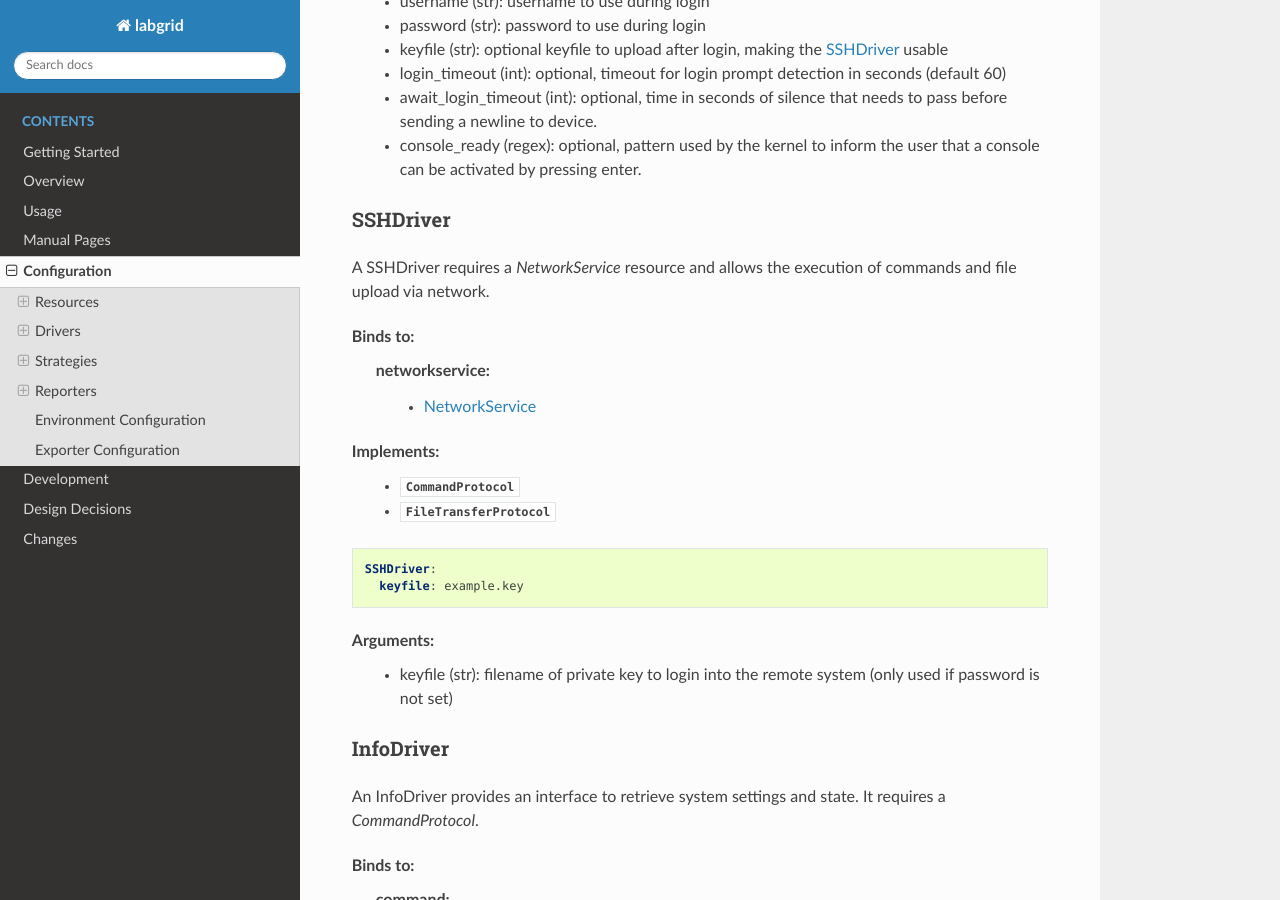
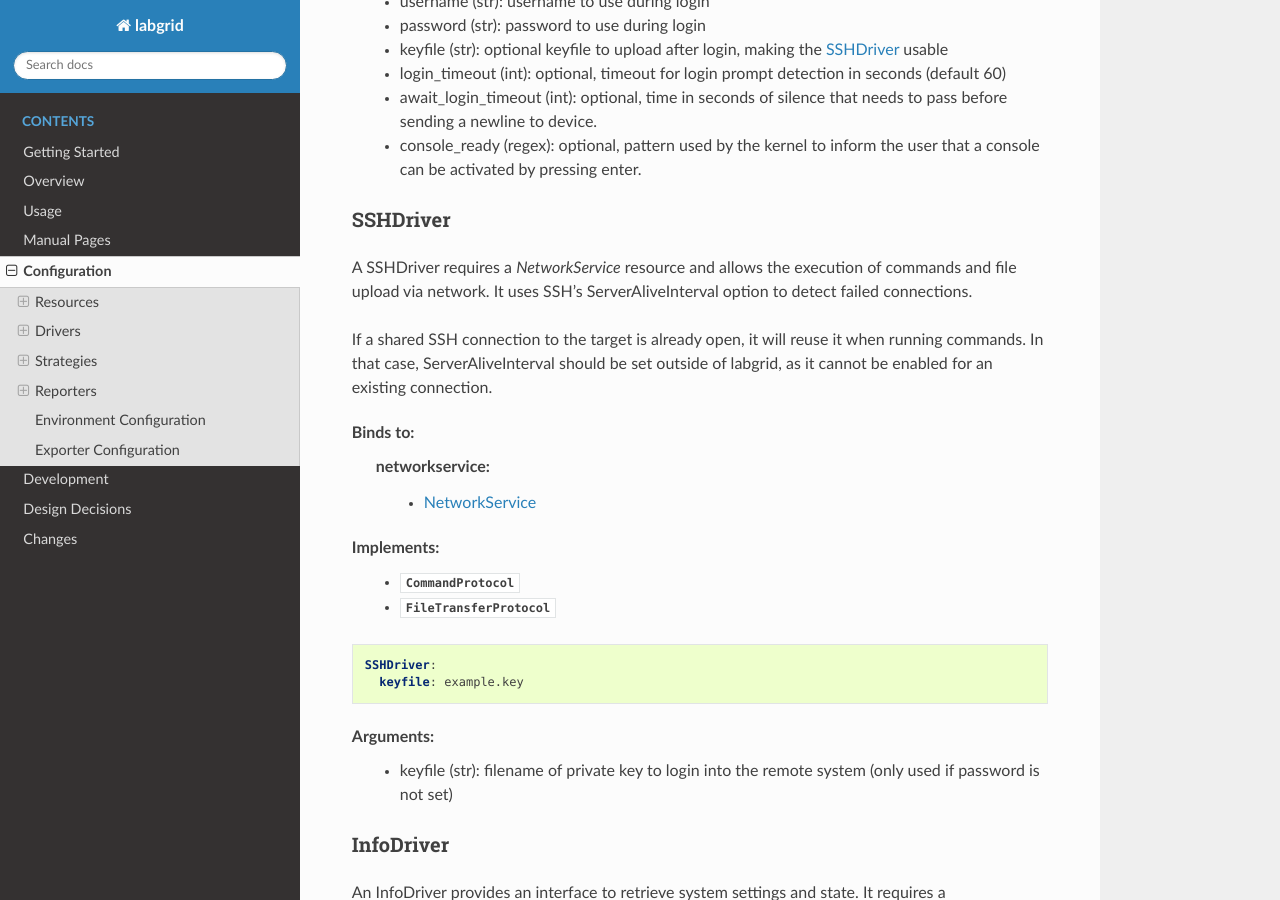
Before and after one commit to labgrid-project/labgrid, a Sphinx documentation site: the page built from doc/configuration.rst, in a window 1280 px wide and 900 px high, scrolled down 14510 px. Built offline with Sphinx 7.4.7 and the Read the Docs theme 2.0.0, drawn with Linux system fonts in a browser that asks for light colours; pages that are not in the unit, such as notebooks, are missing from menus.

Commit message:
driver/sshdriver: configure ServerAliveInterval to detect failed connections
TCP timeouts can take a long time to detect a failed connection, so we
enable keep-alives at the SSH level. With the default value of
ServerAliveCountMax of 3, this will detect a failed connection after
about 45 seconds.

Signed-off-by: Jan Luebbe <jlu@pengutronix.de>

```diff
--- a/doc/configuration.rst
+++ b/doc/configuration.rst
@@ -706,6 +706,12 @@ SSHDriver
 ~~~~~~~~~
 A SSHDriver requires a `NetworkService` resource and allows the execution of
 commands and file upload via network.
+It uses SSH's ServerAliveInterval option to detect failed connections.
+
+If a shared SSH connection to the target is already open, it will reuse it when
+running commands.
+In that case, ServerAliveInterval should be set outside of labgrid, as it
+cannot be enabled for an existing connection.
 
 Binds to:
   networkservice:
```
Also changed, not shown: 1 other file.
